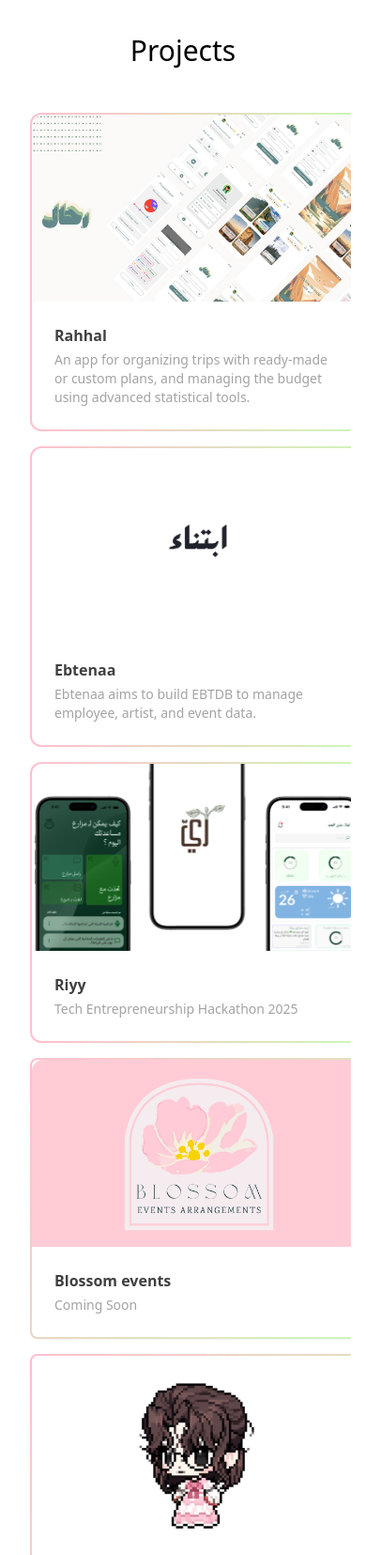
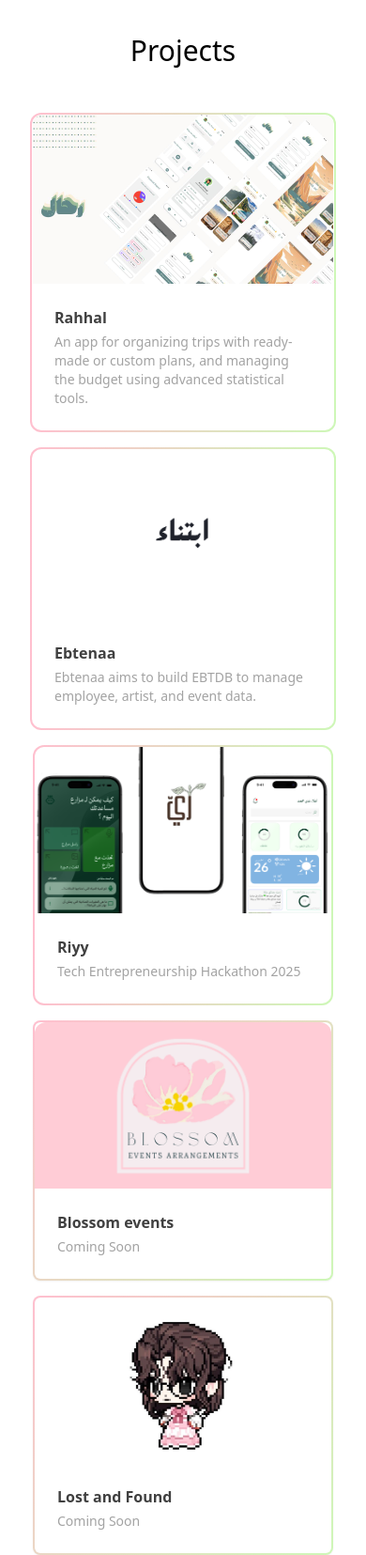
Before and after one commit to hebafaisal/portfolio, a website: page index.html in a window 390 px wide. Shown: the part 1420-3075 px from the top of the page at 94% size. Drawn offline with Linux system fonts and the light colour scheme.

Commit message:
Last changes

```diff
--- a/index.html
+++ b/index.html
@@ -159,7 +159,7 @@
           <!-- Project 1 -->
           <div
         class="group relative col-span-3 flex flex-col justify-between overflow-hidden rounded-xl bg-white"
-        style="border: 2px solid transparent; background-origin: border-box; background-clip: padding-box, border-box; background-image: linear-gradient(white, white), linear-gradient(to right, rgba(255, 189, 205, 0.97), rgba(192, 245, 163, 0.78)); min-width: 360px; max-width: 480px;"
+        style="border: 2px solid transparent; background-origin: border-box; background-clip: padding-box, border-box; background-image: linear-gradient(white, white), linear-gradient(to right, rgba(255, 189, 205, 0.97), rgba(192, 245, 163, 0.78)); min-width: 320px; max-width: 440px;"
       >
           <div>
             <div class="relative w-full pb-[56%] overflow-hidden rounded-t-xl">
@@ -208,7 +208,7 @@
         <!-- Project 2 -->
         <div
         class="group relative col-span-3 flex flex-col justify-between overflow-hidden rounded-xl bg-white mx-auto"
-        style="border: 2px solid transparent; background-origin: border-box; background-clip: padding-box, border-box; background-image: linear-gradient(white, white), linear-gradient(to right, rgba(255, 189, 205, 0.97), rgba(192, 245, 163, 0.78)); min-width: 360px; max-width: 480px;"
+        style="border: 2px solid transparent; background-origin: border-box; background-clip: padding-box, border-box; background-image: linear-gradient(white, white), linear-gradient(to right, rgba(255, 189, 205, 0.97), rgba(192, 245, 163, 0.78)); min-width: 320px; max-width: 440px;"
       >
         <div>
           <div class="relative w-full pb-[56%] overflow-hidden rounded-t-xl">
@@ -257,7 +257,7 @@
       <!-- Project 3 -->
       <div
       class="group relative col-span-3 flex flex-col justify-between overflow-hidden rounded-xl bg-white mx-auto"
-      style="border: 2px solid transparent; background-origin: border-box; background-clip: padding-box, border-box; background-image: linear-gradient(white, white), linear-gradient(to right, rgba(255, 189, 205, 0.97), rgba(192, 245, 163, 0.78)); min-width: 360px; max-width: 480px;"
+      style="border: 2px solid transparent; background-origin: border-box; background-clip: padding-box, border-box; background-image: linear-gradient(white, white), linear-gradient(to right, rgba(255, 189, 205, 0.97), rgba(192, 245, 163, 0.78)); min-width: 320px; max-width: 440px;"
     >
       <div>
         <div class="relative w-full pb-[56%] overflow-hidden rounded-t-xl">
@@ -305,7 +305,7 @@
 
     <!-- Project 4 -->
     <div
-    class="group relative mx-auto flex flex-col justify-between overflow-hidden rounded-lg md:rounded-xl bg-white project-card shadow-sm hover:shadow-md transition-shadow" style="min-width: 360px; max-width: 480px;"
+    class="group relative mx-auto flex flex-col justify-between overflow-hidden rounded-lg md:rounded-xl bg-white project-card shadow-sm hover:shadow-md transition-shadow" style="min-width: 320px; max-width: 440px;"
   >
     <div>
       <div class="relative w-full pb-[56%] overflow-hidden rounded-t-xl">
@@ -353,7 +353,7 @@
 
   <!-- Project 5 -->
   <div
-  class="group relative mx-auto flex flex-col justify-between overflow-hidden rounded-lg md:rounded-xl bg-white project-card shadow-sm hover:shadow-md transition-shadow" style="min-width: 360px; max-width: 480px;"
+  class="group relative mx-auto flex flex-col justify-between overflow-hidden rounded-lg md:rounded-xl bg-white project-card shadow-sm hover:shadow-md transition-shadow" style="min-width: 320px; max-width: 440px;"
 >
   <div>
     <div class="relative w-full pb-[56%] overflow-hidden rounded-t-xl">
@@ -401,7 +401,7 @@
 
 <!-- Project 6 -->
 <div
-class="group relative mx-auto flex flex-col justify-between overflow-hidden rounded-lg md:rounded-xl bg-white project-card shadow-sm hover:shadow-md transition-shadow" style="min-width: 360px; max-width: 480px;"
+class="group relative mx-auto flex flex-col justify-between overflow-hidden rounded-lg md:rounded-xl bg-white project-card shadow-sm hover:shadow-md transition-shadow" style="min-width: 320px; max-width: 440px;"
 >
 <div>
   <div class="relative w-full pb-[56%] overflow-hidden rounded-t-xl">
```
Also changed, not shown: dist/output.css.
